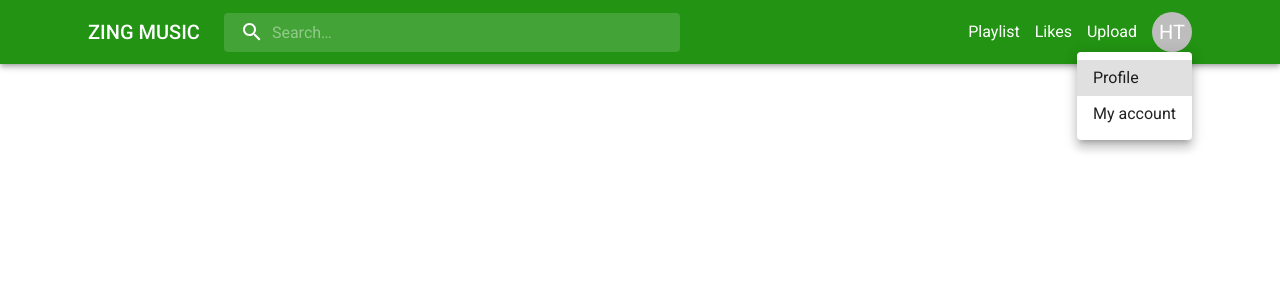
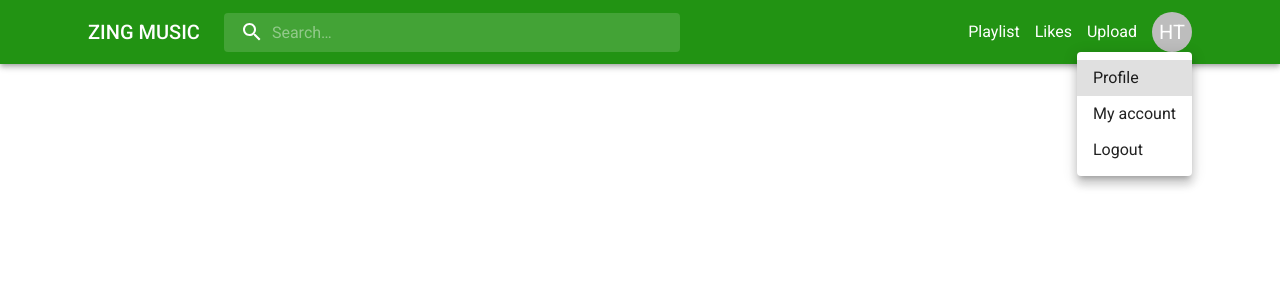
Before and after one commit to huytran72/ZingMusic, a Next.js app in the folder Zing_Music/: page / in a window 1280 px wide. Both pictures are taken after a click on the element "HT". Shown: the top 300 px of the page. Built offline with nearby package versions, Linux system fonts and the light colour scheme.

Commit message:
Update app.header.tsx

```diff
--- a/Zing_Music/src/components/header/app.header.tsx
+++ b/Zing_Music/src/components/header/app.header.tsx
@@ -105,6 +105,7 @@ export default function AppHeader() {
     >
       <MenuItem onClick={handleMenuClose}>Profile</MenuItem>
       <MenuItem onClick={handleMenuClose}>My account</MenuItem>
+      <MenuItem onClick={handleMenuClose}>Logout</MenuItem>
     </Menu>
   )
 
```
